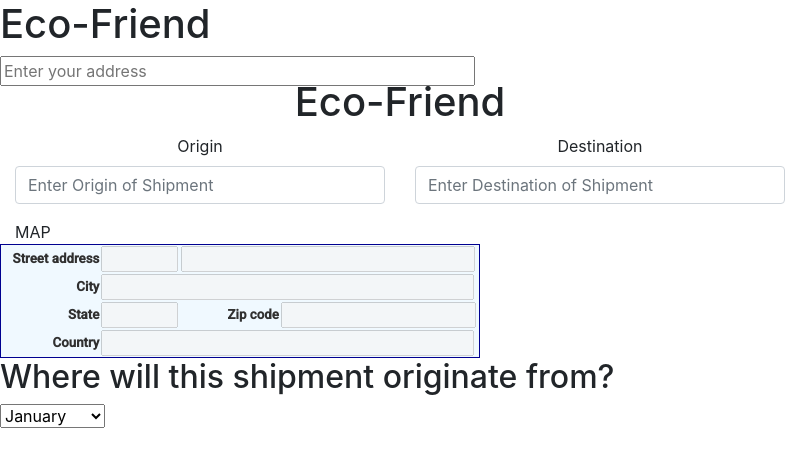
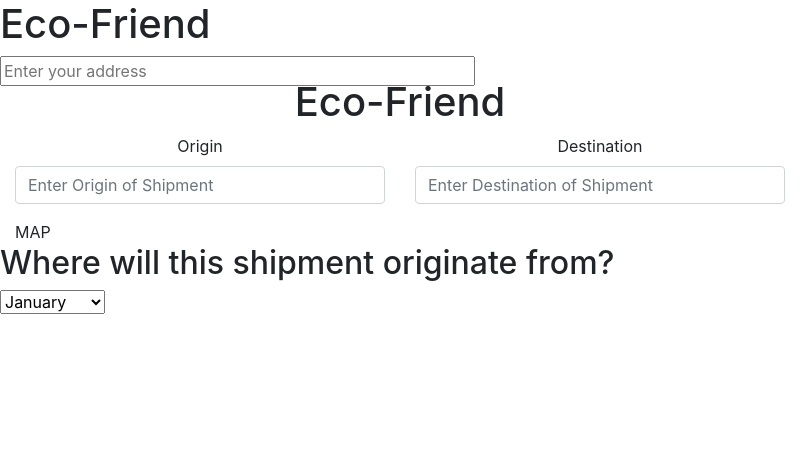
Before and after one commit to tonykimatpl/uOEC-2019---Programming, an Electron app: page index.html in a window 800 px wide. Drawn offline with nearby package versions, Linux system fonts and the light colour scheme; some packages are replaced by stand-ins of ours.

Commit message:
removed redundancy

```diff
--- a/index.html
+++ b/index.html
@@ -84,6 +84,7 @@
                type="text"/>
       </div>
 
+
       <!-- Note: The address components in this sample are typical. You might need to adjust them for
                  the locations relevant to your app. For more information, see
            https://developers.google.com/maps/documentation/javascript/examples/places-autocomplete-addressform
@@ -110,29 +111,7 @@
   </div>
 
 
-<div id="area1">
 
-      <table id="address">
-        <tr>
-          <td class="label">Street address</td>
-          <td class="slimField"><input class="field" id="street_number" disabled="true"/></td>
-          <td class="wideField" colspan="2"><input class="field" id="route" disabled="true"/></td>
-        </tr>
-        <tr>
-          <td class="label">City</td>
-          <td class="wideField" colspan="3"><input class="field" id="locality" disabled="true"/></td>
-        </tr>
-        <tr>
-          <td class="label">State</td>
-          <td class="slimField"><input class="field" id="administrative_area_level_1" disabled="true"/></td>
-          <td class="label">Zip code</td>
-          <td class="wideField"><input class="field" id="postal_code" disabled="true"/></td>
-        </tr>
-        <tr>
-          <td class="label">Country</td>
-          <td class="wideField" colspan="3"><input class="field" id="country" disabled="true"/></td>
-        </tr>
-      </table>
 
     <script src="https://maps.googleapis.com/maps/api/js?key=AIzaSyC1W0gHh7ubG9bAMAuEsDgtiZWkM9fcP1Y&libraries=places&callback=initMap"
           async defer></script>
```
